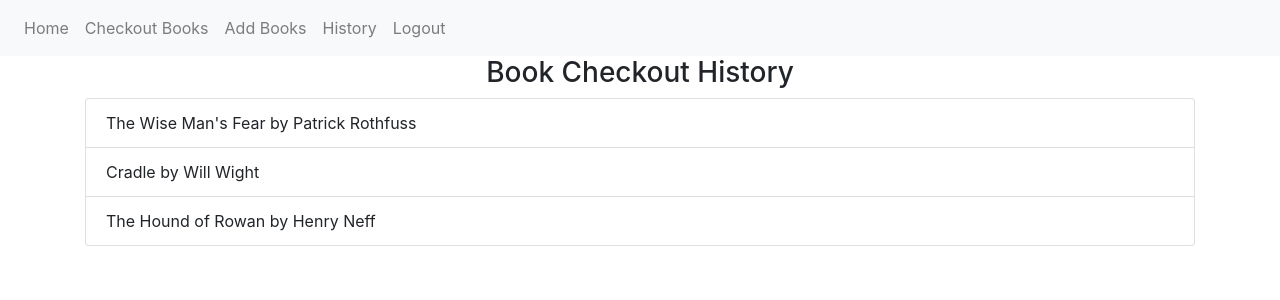
After one commit to Micah-Gafford/Library_App, a Flask app: page /history in a window 1280 px wide. The commit adds this page. Shown: the top 300 px of the page. Run offline with Flask 2, Linux system fonts and the light colour scheme; a user stored in the database is signed in; data comes from the database, SQL or seed files in the repository; some libraries are stand-ins or nearby versions.

Commit message:
added history view

```diff
--- a/website/library/templates/base.html
+++ b/website/library/templates/base.html
@@ -30,6 +30,7 @@
         <a class="nav-item nav-link" id="home" href="/">Home</a>
         <a class="nav-item nav-link" id="checkout" href="/checkout">Checkout Books</a>
         <a class="nav-item nav-link" id="add_book" href="/add_book">Add Books</a>
+        <a class="nav-item nav-link" id="history" href="/history">History</a>
         <a class="nav-item nav-link" id="logout" href="/logout">Logout</a>
         {% else %}
         <a class="nav-item nav-link" id="login" href="/login">Login</a>
--- /dev/null
+++ b/website/library/templates/history.html
@@ -0,0 +1,13 @@
+{% extends "base.html" %}
+{% block title %} History {% endblock %}
+
+{% block content %}
+<h3 align="center">Book Checkout History</h3>
+<div class="list-group">
+    {% for book in books %}
+        <li class="list-group-item">
+            {{book.title}} by {{book.author}}
+        </li>
+    {% endfor %}
+</div>
+{% endblock %}
--- a/website/library/views.py
+++ b/website/library/views.py
@@ -81,3 +81,11 @@ def checkout():
 
     books = Book.query.filter_by(checked_out=False).all()
     return render_template("checkout.html", books=books, user=current_user)
+
+
+@views.route('/history')
+@login_required
+def history():
+    history = History.query.filter_by(user=current_user).first()
+    books = history.books
+    return render_template("history.html", user=current_user, books=books)
```
